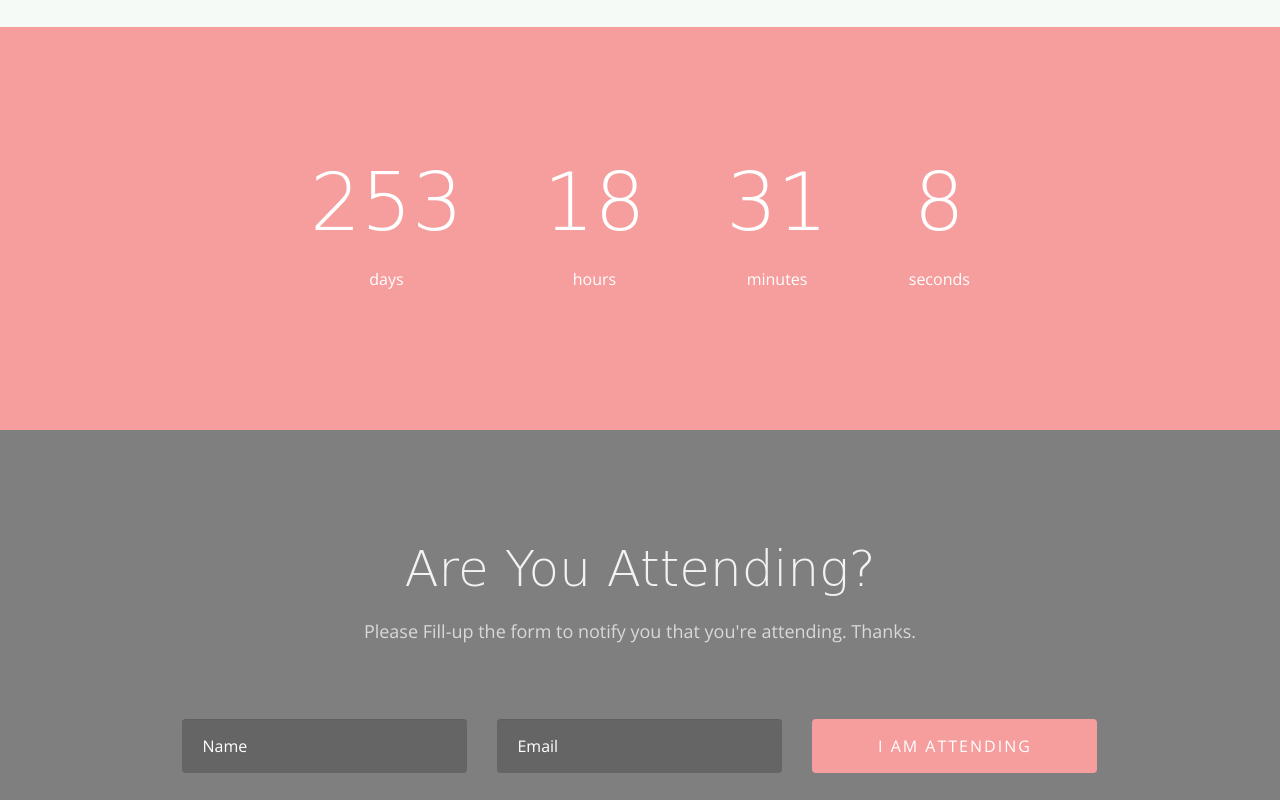
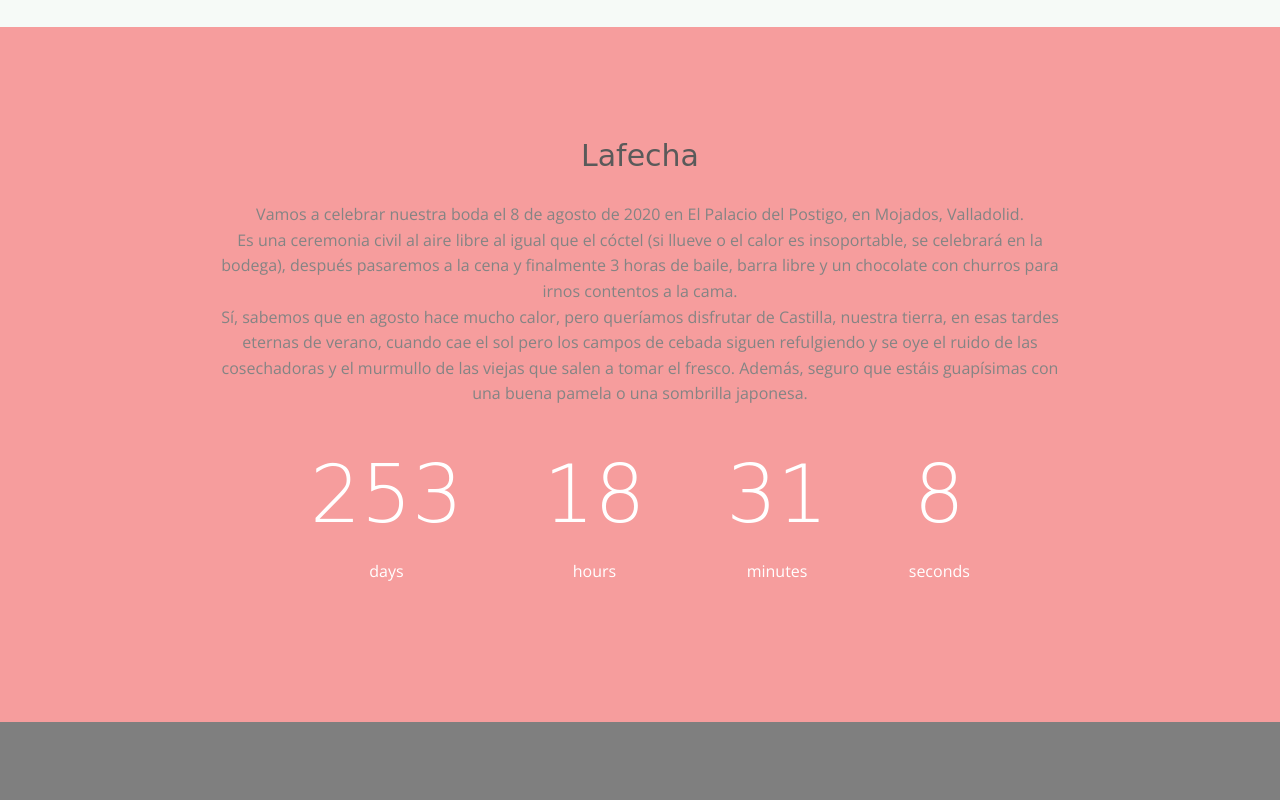
Before and after one commit to franciscojrod/franciscojrod.github.io, a website: page index.html in a window 1280 px wide. Shown: the part 1820-2620 px from the top of the page. Drawn offline with nearby package versions, Linux system fonts and the light colour scheme; some packages are replaced by stand-ins of ours; no server answers; files whose address does not match are found by name; a web font is replaced by a local one.

Commit message:
Update index.html

```diff
--- a/index.html
+++ b/index.html
@@ -166,6 +166,17 @@ información para la boda y podamos contar con todos vosotros.</p>
 			<div id="fh5co-countdown">
 				<div class="row">
 					<div class="col-md-8 col-md-offset-2 text-center animate-box">
+						<h2>Lafecha</h2>
+						<p> Vamos a celebrar nuestra boda el 8 de agosto de 2020 en El Palacio del Postigo, en
+Mojados, Valladolid.<br>
+Es una ceremonia civil al aire libre al igual que el cóctel (si llueve o el calor es
+insoportable, se celebrará en la bodega), después pasaremos a la cena y finalmente 3
+horas de baile, barra libre y un chocolate con churros para irnos contentos a la cama.<br>
+Sí, sabemos que en agosto hace mucho calor, pero queríamos disfrutar de Castilla,
+nuestra tierra, en esas tardes eternas de verano, cuando cae el sol pero los campos de
+cebada siguen refulgiendo y se oye el ruido de las cosechadoras y el murmullo de las
+viejas que salen a tomar el fresco. Además, seguro que estáis guapísimas con una buena
+pamela o una sombrilla japonesa.<br>
 						<p class="countdown">
 							<span id="days"></span>
 							<span id="hours"></span>
```
